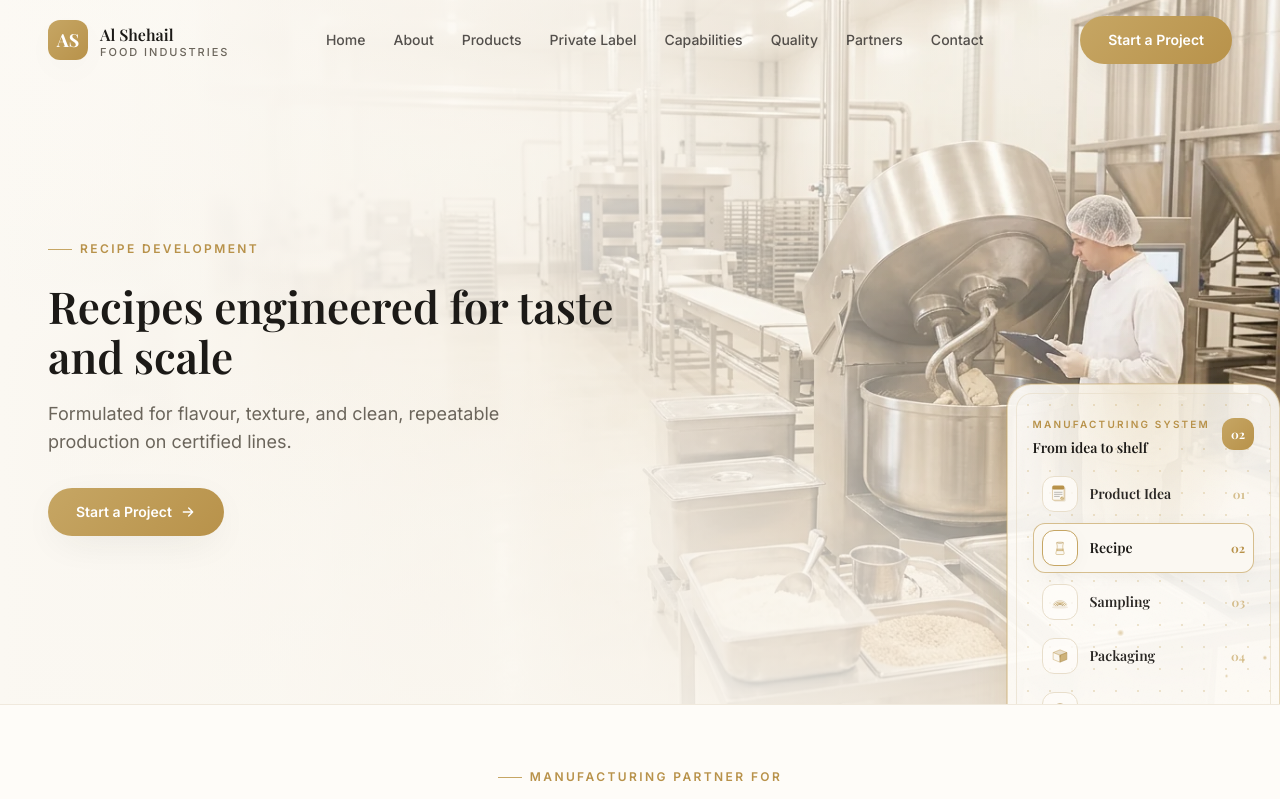
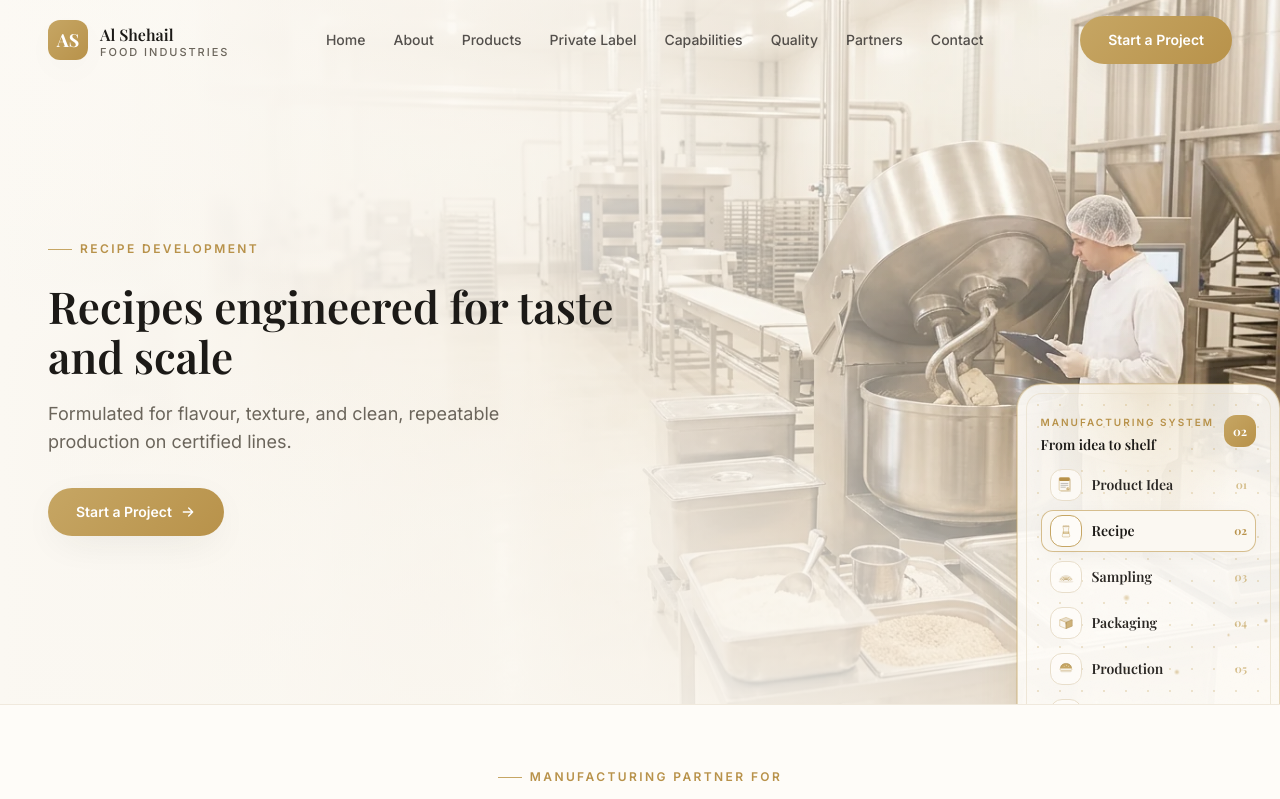
Before and after one commit to Ma7mdYehia/al-shehail-food-industry-landing-page, a Next.js app: page / in a window 1280 px wide. Shown: the top 799 px of the page. Built offline with nearby package versions, Linux system fonts and the light colour scheme; a web font is replaced by a local one.

Commit message:
Fix hero system stage tabs positioning

```diff
--- a/components/hero/HeroSystem.tsx
+++ b/components/hero/HeroSystem.tsx
@@ -32,21 +32,21 @@ type Props = {
 
 export default function HeroSystem({ active, onSelect }: Props) {
   return (
-    <MouseGlow className="mouse-glow mouse-glow-border relative mx-auto max-w-[18rem] rounded-3xl lg:mr-0 lg:ml-auto">
-      <div className="glow-border relative overflow-hidden rounded-3xl bg-warmwhite/90 p-2 shadow-soft backdrop-blur-md">
+    <MouseGlow className="mouse-glow mouse-glow-border relative mx-auto w-full max-w-[17rem] rounded-3xl lg:mr-0 lg:ml-auto xl:max-w-[18rem]">
+      <div className="glow-border relative overflow-hidden rounded-3xl bg-warmwhite/90 p-1.5 shadow-soft backdrop-blur-md sm:p-2">
         {/* Layered premium background */}
         <div className="oven-glow pointer-events-none absolute inset-0" aria-hidden />
         <div className="bg-grain pointer-events-none absolute inset-0 opacity-70" aria-hidden />
         <FlourParticles />
 
-        <div className="bg-dotted-gold relative overflow-hidden rounded-2xl border border-sand/70 p-3.5 sm:p-4">
+        <div className="bg-dotted-gold relative overflow-hidden rounded-2xl border border-sand/70 p-3 sm:p-3.5">
           {/* Header */}
-          <div className="flex items-center justify-between gap-3">
+          <div className="flex items-center justify-between gap-2.5">
             <div>
-              <span className="text-[10px] font-semibold uppercase tracking-[0.22em] text-gold">
+              <span className="text-[9px] font-semibold uppercase tracking-[0.2em] text-gold sm:text-[10px]">
                 Manufacturing System
               </span>
-              <p className="mt-1 font-serif text-sm font-semibold leading-snug text-ink">
+              <p className="mt-1 font-serif text-sm font-semibold leading-tight text-ink">
                 From idea to shelf
               </p>
             </div>
@@ -55,8 +55,8 @@ export default function HeroSystem({ active, onSelect }: Props) {
             </span>
           </div>
 
-          {/* Stage list — a compact control panel */}
-          <ul className="relative mt-3 space-y-1">
+          {/* Stage list — compact enough for all 7 tabs to stay visible in the hero */}
+          <ul className="relative mt-2.5 space-y-1">
             {FLOW.map((step, i) => {
               const isActive = i === active;
               return (
@@ -66,30 +66,30 @@ export default function HeroSystem({ active, onSelect }: Props) {
                     onClick={() => onSelect(i)}
                     aria-current={isActive ? "step" : undefined}
                     aria-label={`Stage ${i + 1}: ${step.label}`}
-                    className={`group flex w-full items-center gap-3 rounded-xl border px-2 py-1.5 text-left transition-all duration-300 focus:outline-none focus-visible:ring-2 focus-visible:ring-champagne focus-visible:ring-offset-1 focus-visible:ring-offset-warmwhite ${
+                    className={`group flex min-h-[2.35rem] w-full items-center gap-2.5 rounded-xl border px-2 py-1 text-left transition-all duration-300 focus:outline-none focus-visible:ring-2 focus-visible:ring-champagne focus-visible:ring-offset-1 focus-visible:ring-offset-warmwhite ${
                       isActive
                         ? "border-champagne/70 bg-cream shadow-card"
                         : "border-transparent hover:border-sand/70 hover:bg-cream/60"
                     }`}
                   >
                     <span
-                      className={`flex h-9 w-9 flex-none items-center justify-center rounded-xl border transition-colors duration-300 ${
+                      className={`flex h-8 w-8 flex-none items-center justify-center rounded-xl border transition-colors duration-300 ${
                         isActive
                           ? "border-champagne bg-warmwhite shadow-card"
                           : "border-sand bg-warmwhite/80"
                       }`}
                     >
-                      <PremiumObject name={step.object} size={22} />
+                      <PremiumObject name={step.object} size={20} />
                     </span>
                     <span
-                      className={`flex-1 truncate font-serif text-sm font-semibold transition-colors duration-300 ${
+                      className={`flex-1 truncate font-serif text-[13px] font-semibold leading-none transition-colors duration-300 sm:text-sm ${
                         isActive ? "text-ink" : "text-charcoal"
                       }`}
                     >
                       {step.label}
                     </span>
                     <span
-                      className={`font-serif text-xs font-bold transition-colors duration-300 ${
+                      className={`font-serif text-[11px] font-bold leading-none transition-colors duration-300 ${
                         isActive ? "text-gold" : "text-champagne/70"
                       }`}
                     >
```
